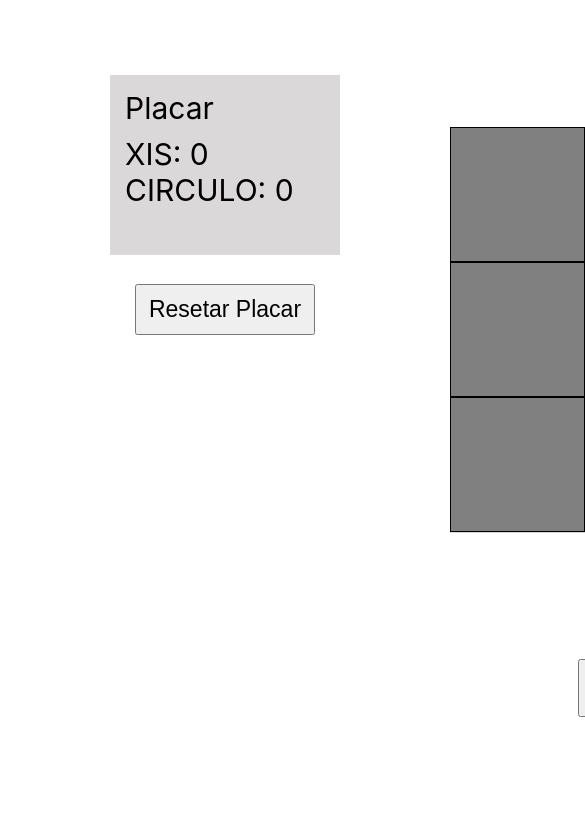
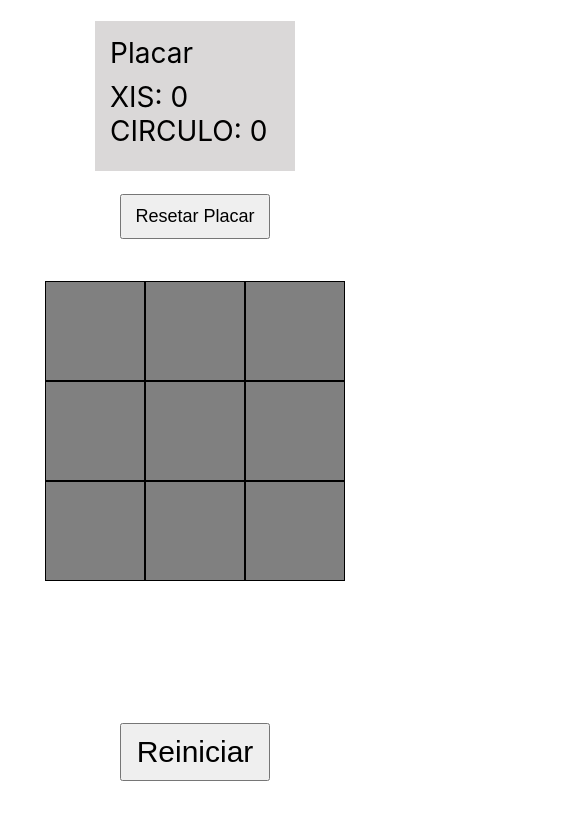
Before and after one commit to lucas4325/Jogo-da-velha, a React (Create React App) app: page / in a window 390 px wide. Shown: the top 820 px of the page, 585 px wide, since content can reach past the window. Built offline with nearby package versions, Linux system fonts and the light colour scheme.

Commit message:
responsividade 2

```diff
--- a/src/App.css
+++ b/src/App.css
@@ -1,7 +1,7 @@
 .App {
   width: 100%;
   height: 100%;
- display: flex;
+  display: flex;
 }
 
 .flexGrow-0 {
@@ -22,7 +22,7 @@
 
 #alinhar{
   width: 606px;
-  height: 100%;
+  height: 800px;
   display: flex;
   flex-direction: column;
   justify-content: space-evenly;
@@ -30,8 +30,8 @@
 }
 
 #principal {
-  width: 406px;
-  height: 406px;
+  width: 506px;
+  height: 506px;
   background-color: rgb(214, 214, 214);
 }
 
@@ -76,11 +76,7 @@ button {
   align-items: center;
 }
 
-.barraX{
-  width: 5%;
-  border: 2px solid black;
-  position: absolute;
-}
+
 
 .barraX1 {
   transform: rotate(45deg);
@@ -90,11 +86,17 @@ button {
   transform: rotate(-45deg);
 }
 
+#placarP {
+  display: flex;
+  justify-content: center;
+  text-align: center;
+}
+
 #placar {
   width: 250px;
   height: 300px;
   margin-top: 50px;
-  margin-left: 100px;
+  margin-left: 50px;
   display: flex;
   flex-direction: column;
   justify-content: space-around;
@@ -120,3 +122,82 @@ button {
   text-align: left;
   font-size: 30px;
 }
+
+@media (max-width: 1000px){
+  #alinhar {
+    width: 506px;
+    height: 700px;
+  }
+
+  .barraX{
+    width: 90px;
+    border: 2px solid black;
+    position: absolute;
+  }
+
+  #principal {
+    width: 406px;
+    height: 406px;
+  }
+
+  #placar {
+    margin-left: 20px;
+    width: 200px;
+    height: 250px;
+  }
+
+  #placar div {
+    font-size: 28px;
+  }
+
+  #placar1 {
+    width: 170px;
+    height: 120px;
+  }
+
+  #placar button {
+    width: 150px;
+    font-size: 18px;
+  }
+}
+
+@media (max-width: 800px){
+  .App{
+    flex-direction: column;
+    justify-content: center;
+  }
+
+  #alinhar {
+    height: 500px;
+    margin-top: 0px;
+    justify-content: space-between;
+  }
+
+  #placar {
+    margin: 0px;
+  }
+
+  #alinharP {
+    flex-direction: column;
+    align-self: center ;
+  }
+}
+
+@media (max-width: 550px) {
+  #alinhar {
+    height: 500px;
+    /* margin-top: 0px;
+    justify-content: space-between; */
+  }
+
+  .barraX{
+    width: 65px;
+    border: 2px solid black;
+    position: absolute;
+  }
+
+  #principal {
+    width: 300px;
+    height: 300px;
+  }
+}
--- a/src/App.tsx
+++ b/src/App.tsx
@@ -60,8 +60,8 @@ function App() {
   }
 
   return (
-    <div className="App" ref={(ref) => divRef.current = ref}>
-      <div className='flexGrow-1'>
+    <div  className="App" ref={(ref) => divRef.current = ref}>
+      <div id='placarP' className='flexGrow-1'>
         <div id='placar'>
           <div id='placar1'>
             Placar
@@ -74,8 +74,7 @@ function App() {
         </div>
       </div>
 
-
-      <div className='flexGrow-2'>
+      <div id='alinharP' className='flexGrow-2'>
         <div id='alinhar'>
           <div id='principal'>
             {
```
